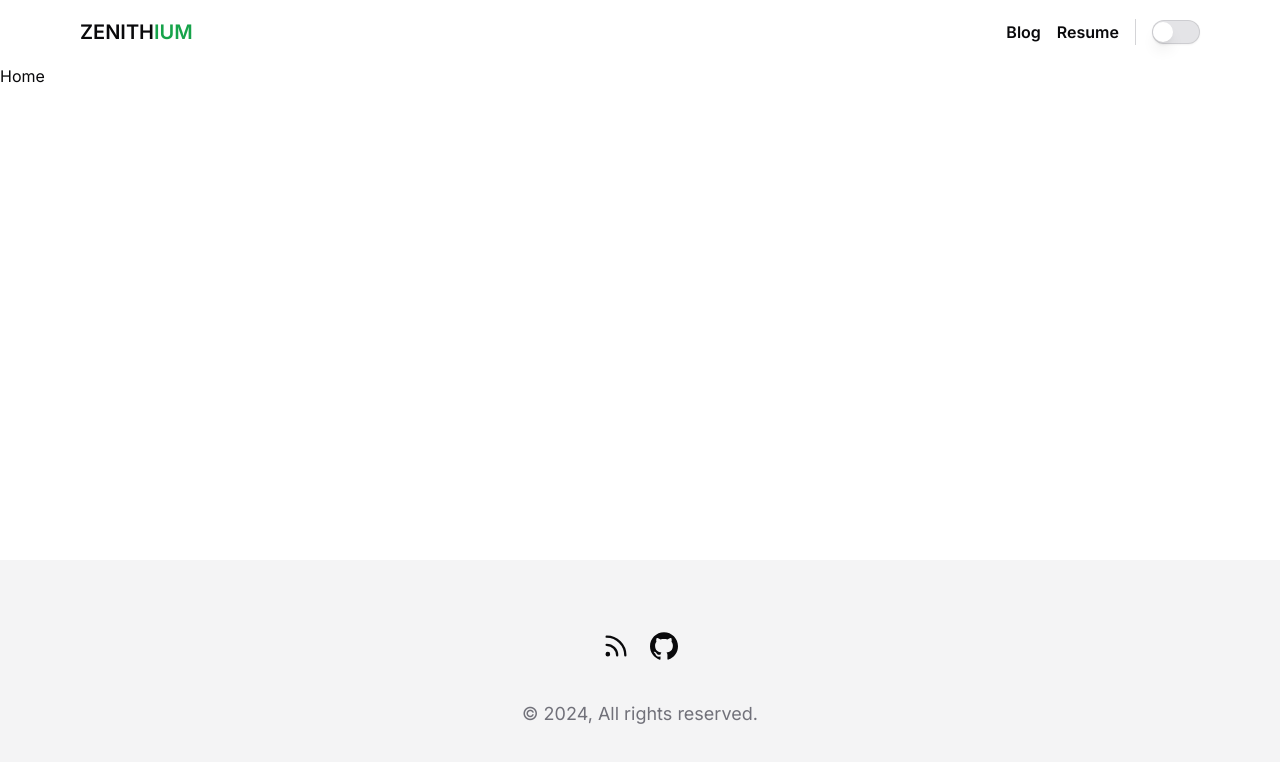
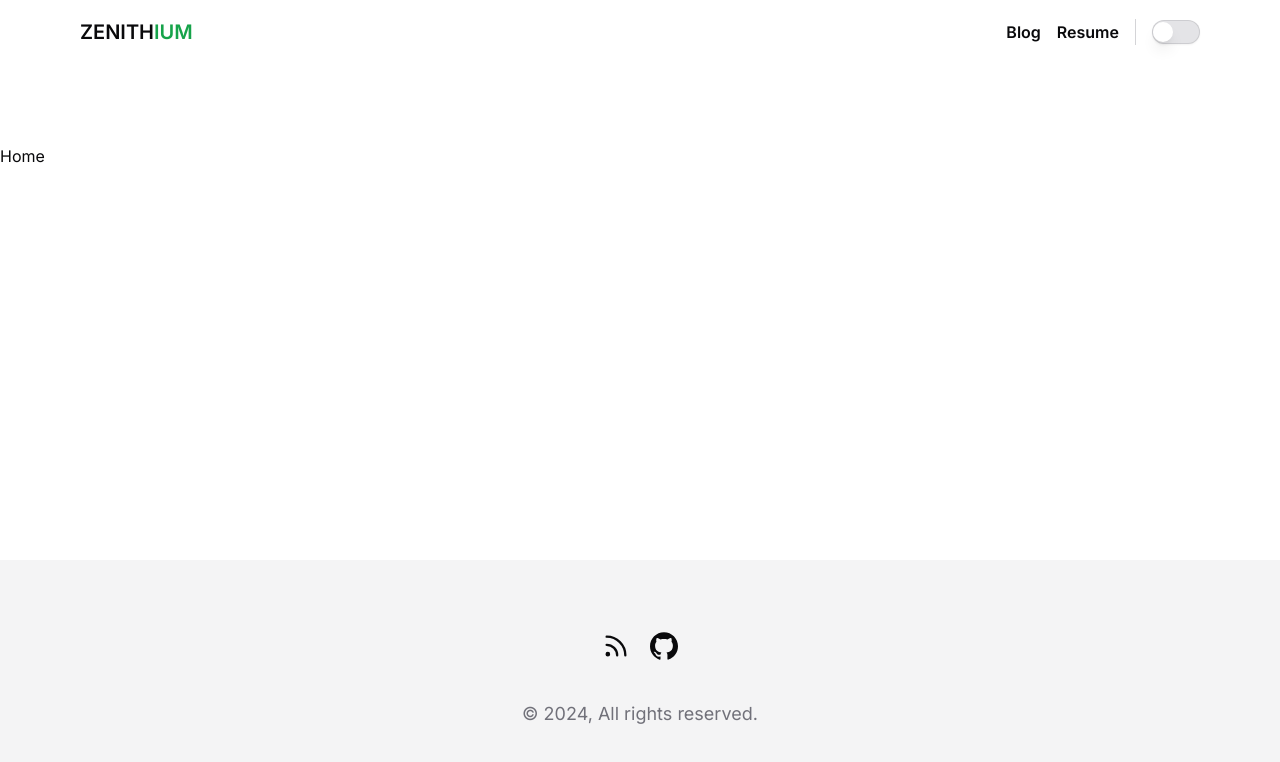
Before and after one commit to cdm1263/Zenithium, a Next.js app: page / in a window 1280 px wide. Shown: the top 762 px of the page. Built offline with nearby package versions, Linux system fonts and the light colour scheme.

Commit message:
design: 전체 레이아웃에 y축 padding 추가

```diff
--- a/src/app/layout.tsx
+++ b/src/app/layout.tsx
@@ -24,7 +24,9 @@ export default function RootLayout({
         <ThemeProvider attribute="class" defaultTheme="system">
           <Nav />
           <section className="flex flex-col min-h-[calc(100vh-3.5rem)] md:min-h-[calc(100vh-4rem)]">
-            <main className="flex flex-1 flex-col h-full">{children}</main>
+            <main className="flex flex-1 flex-col h-full py-20">
+              {children}
+            </main>
             <Footer />
           </section>
         </ThemeProvider>
```
